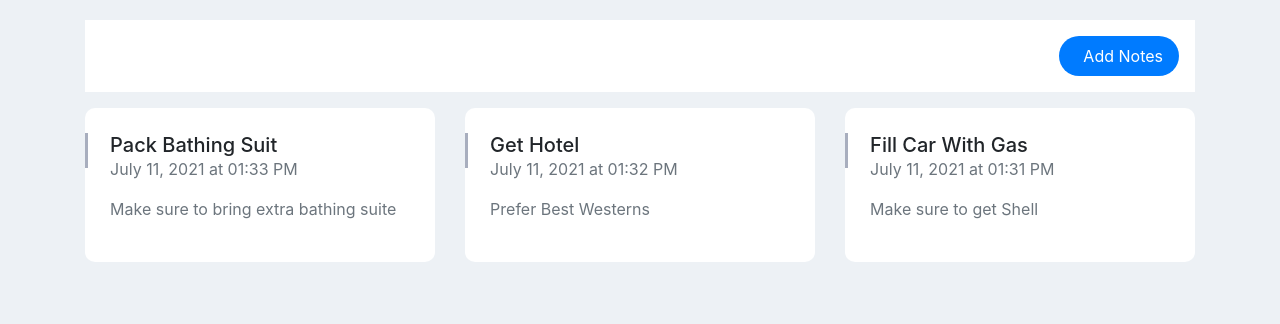
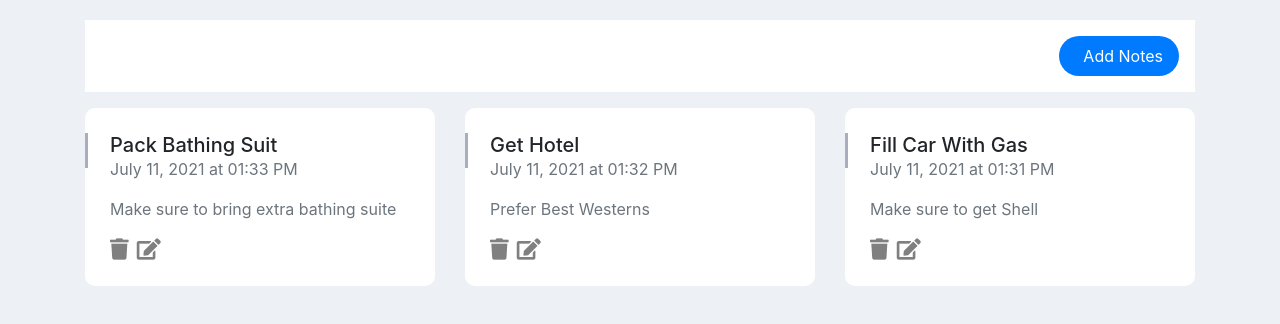
Before and after one commit to MeshachArinze/ReactOnly, a React (Vite) app in the folder noteapp/: page / in a window 1280 px wide. Shown: the top 324 px of the page. Built offline with nearby package versions, Linux system fonts and the light colour scheme.

Commit message:
commit to main

```diff
--- a/noteapp/src/App.jsx
+++ b/noteapp/src/App.jsx
@@ -1,35 +1,49 @@
 import "./styles/App.css"
 
+import { NotesContext } from "./context";
 import NoteList from "./components/note_list";
 import useNotes from "./hooks/useNotes";
 import Menu from "./components/menu";
 
 function App() {
-  const { notesData, notesDataError, createNote } = useNotes();
+   const contextValue = useNotes();
+  // const { notesData, notesDataError, createNote, updateNote, deleteNote } =
+  //   useNotes();
 
-  if (notesDataError) {
-    return <div className="container">error: {notesDataError}</div>;
-  }
-  if (!notesData) {
-    return <div className="container">...loading</div>;
-  }
+  // if (notesDataError) {
+  //   return <div className="container">error: {notesDataError}</div>;
+  // }
+  // if (!notesData) {
+  //   return <div className="container">...loading</div>;
+  // }
 
-   function createNoteFn() {
-     const timeOfDay = new Date().toLocaleTimeString("en", {
-       hour: "2-digit",
-       minute: "2-digit",
-       second: "2-digit",
-     });
-     createNote(
-       `Note at ${timeOfDay}`,
-       `This sample note created at ${timeOfDay}`
-     );
-   }
+    if (contextValue.notesDataError) {
+      return (
+        <div className="container">error: {contextValue.notesDataError}</div>
+      );
+    }
+    if (!contextValue.notesData) {
+      return <div className="container">...loading</div>;
+    }
+
+  //  function createNoteFn() {
+  //    const timeOfDay = new Date().toLocaleTimeString("en", {
+  //      hour: "2-digit",
+  //      minute: "2-digit",
+  //      second: "2-digit",
+  //    });
+  //    createNote(
+  //      `Note at ${timeOfDay}`,
+  //      `This sample note created at ${timeOfDay}`
+  //    );
+  //  }
 
   return (
     <div className="container">
-      <Menu createNoteFn={createNoteFn} />
-      <NoteList notesData={notesData} />
+      <NotesContext.Provider value={contextValue}>
+        <Menu />
+        <NoteList />
+      </NotesContext.Provider>
     </div>
   );
 }
--- a/noteapp/src/components/menu.jsx
+++ b/noteapp/src/components/menu.jsx
@@ -1,6 +1,23 @@
 import PropTypes from "prop-types";
 
-function Menu({ createNoteFn }) {
+import { NotesContext } from "../context";
+import { useContext } from "react";
+
+function Menu() {
+  const { createNote } = useContext(NotesContext);
+
+  function createNoteFn() {
+    const timeOfDay = new Date().toLocaleTimeString("en", {
+      hour: "2-digit",
+      minute: "2-digit",
+      second: "2-digit",
+    });
+    createNote(
+      `Note at ${timeOfDay}`,
+      `This sample note created at ${timeOfDay}`
+    );
+  }
+
   return (
     <ul className="nav nav-pills p-3 bg-white mb-3 founded-pill align-items-center">
       <li className="nav-item ml-auto">
--- a/noteapp/src/components/note_card.jsx
+++ b/noteapp/src/components/note_card.jsx
@@ -1,6 +1,22 @@
 import PropTypes from "prop-types";
+import { useContext } from "react";
+import { NotesContext } from "../context";
 
 function NoteCard({ note }) {
+     const { updateNote, deleteNote } = useContext(NotesContext);
+
+     function editNoteFn(noteId) {
+       updateNote(
+         noteId,
+         undefined,
+         `${note.description} : Updated` + new Date()
+       );
+     }
+
+     function deleteNoteFn(noteId) {
+       deleteNote(noteId);
+     }
+
   return (
     <div className="col-md-4 single-note-item all-category">
       <div className="card card-body">
@@ -22,6 +38,19 @@ function NoteCard({ note }) {
         <div className="note-content">
           <p className="note-inner-content text-muted">{note.description}</p>
         </div>
+
+        <div className="d-flex align-items-center">
+          <span className="mr-2">
+            <a href="#" onClick={() => deleteNoteFn(note.id)}>
+              <i className="fa fa-trash fa-lg"></i>
+            </a>
+          </span>
+          <span className="mr-2">
+            <a href="#" onClick={() => editNoteFn(note.id)}>
+              <i className="fa fa-edit fa-lg"></i>
+            </a>
+          </span>
+        </div>
       </div>
     </div>
   );
@@ -32,7 +61,11 @@ NoteCard.propTypes = {
     title: PropTypes.string,
     createDate: PropTypes.string,
     description: PropTypes.string,
-  }),
+    id: PropTypes.string  }),
+
+    updateNote: PropTypes.func,
+    deleteNote: PropTypes.func
 };
 
+
 export default NoteCard;
--- a/noteapp/src/components/note_list.jsx
+++ b/noteapp/src/components/note_list.jsx
@@ -1,8 +1,12 @@
 import PropTypes from "prop-types"
 
 import NoteCard from "./note_card.jsx";
+import { useContext } from "react";
+import { NotesContext } from "../context";
 
-function NoteList({ notesData }) {
+function NoteList() {
+  const { notesData } = useContext(NotesContext);
+
   function sortByDate(a, b) {
     const dateA = a.createDate;
     const dateB = b.createDate;
@@ -20,5 +24,8 @@ function NoteList({ notesData }) {
 
 NoteList.propTypes = {
   notesData: PropTypes.array,
-};
+  updateNote: PropTypes.func,
+  deleteNote: PropTypes.func
+}
+
 export default NoteList;
--- /dev/null
+++ b/noteapp/src/context.jsx
@@ -0,0 +1,9 @@
+import { createContext } from "react";
+
+export const NotesContext = createContext({
+  notesData: [],
+  notesDataError: "",
+  createNote: () => {},
+  updateNote: () => {},
+  deleteNote: () => {},
+});
```
